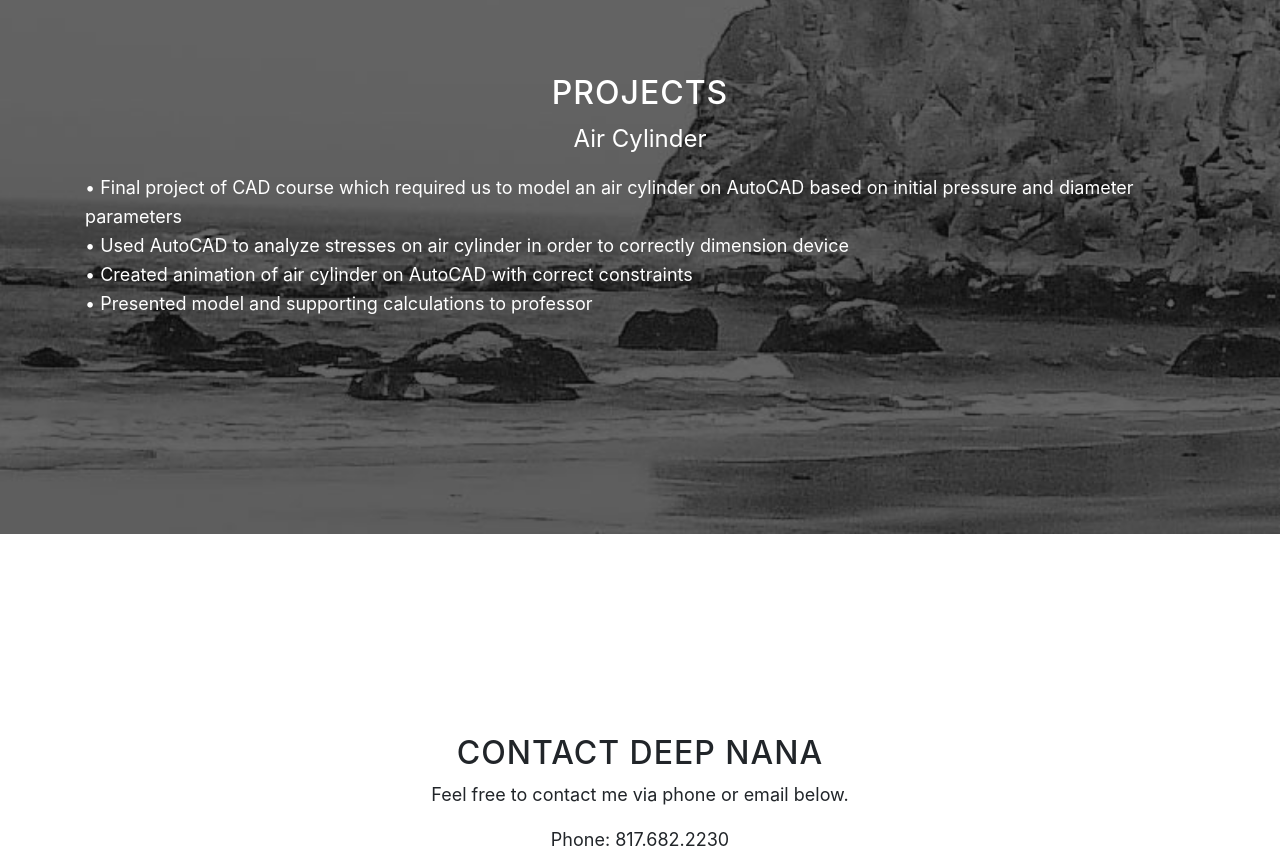
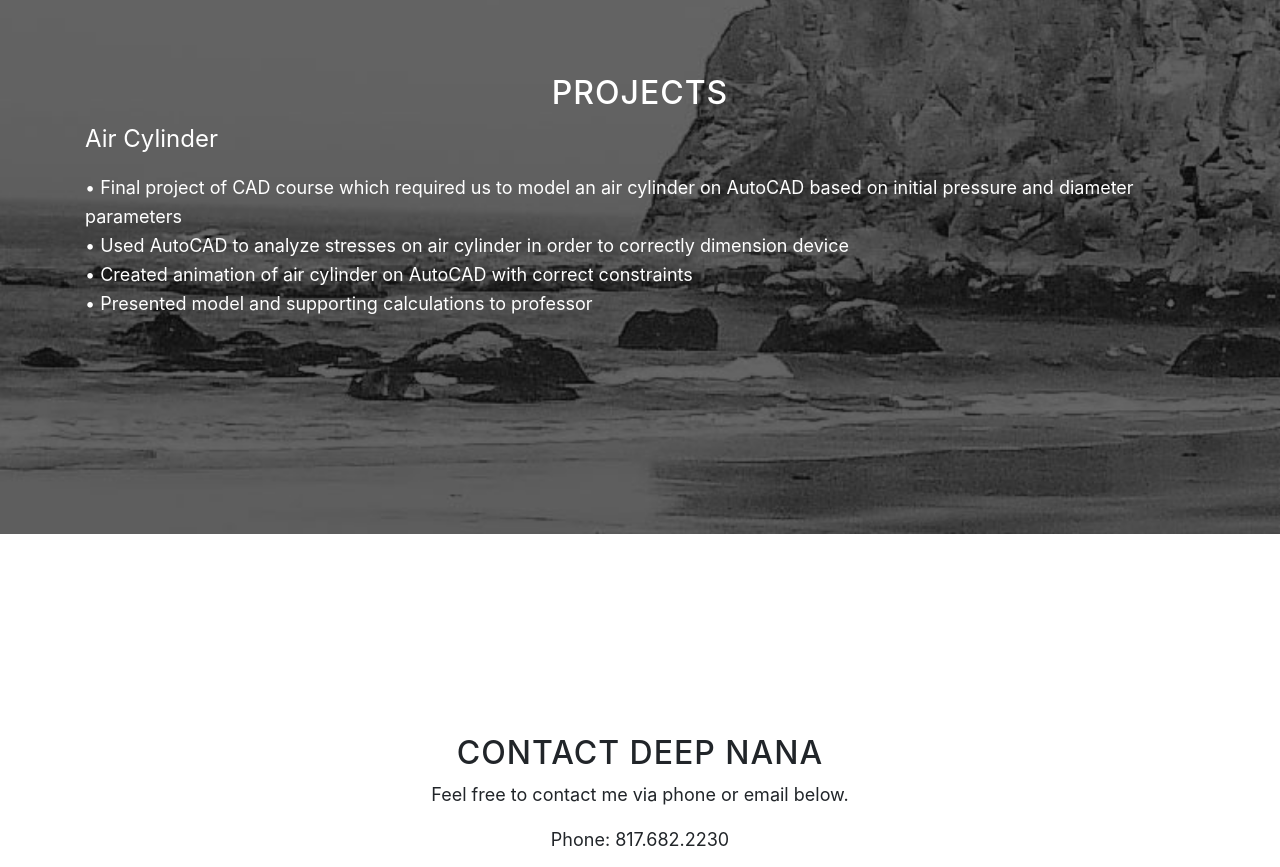
Before and after one commit to deepnana/deepnana.github.io, a website with bundled scripts: page index.html in a window 1280 px wide. Shown: the part 1520-2387 px from the top of the page. Built offline with nearby package versions, Linux system fonts and the light colour scheme.

Commit message:
Adding to projects section

```diff
--- a/index.html
+++ b/index.html
@@ -85,7 +85,7 @@
         <div class="col-lg-8 mx-auto">
           <h2>Projects</h2>
         </div>
-        <p align-left><font size="+2">Air Cylinder</font></p>
+        <p align=left><font size="+2">Air Cylinder</font></p>
         <p align=left>•	Final project of CAD course which required us to model an air cylinder on AutoCAD based on initial pressure and diameter parameters<br>
 •	Used AutoCAD to analyze stresses on air cylinder in order to correctly dimension device<br>
 •	Created animation of air cylinder on AutoCAD with correct constraints<br>
```
